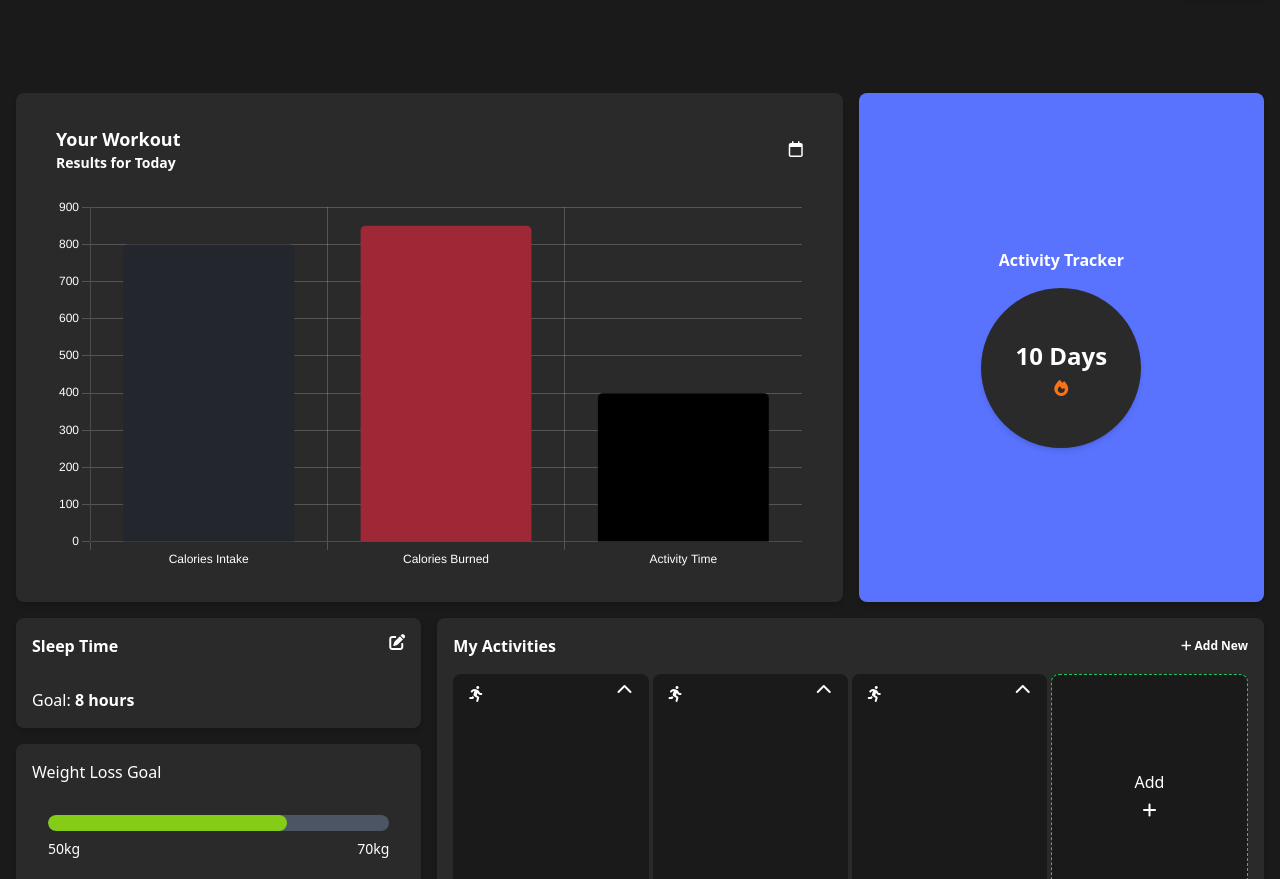
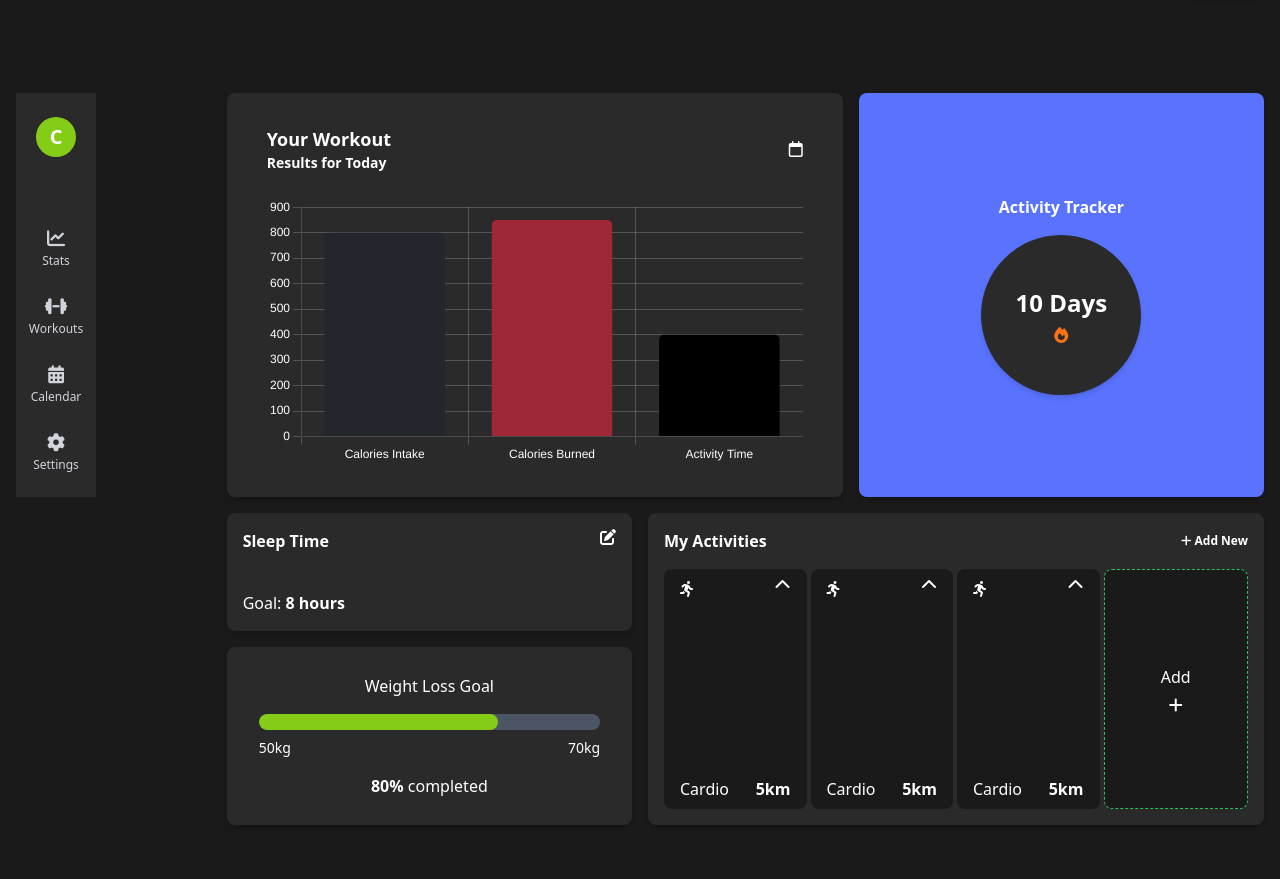
Before and after one commit to rubentotterman/logify, a website: page index.html in a window 1280 px wide. Shown: the part 71-950 px from the top of the page. Drawn offline with nearby package versions, Linux system fonts and the light colour scheme.

Commit message:
General updates to the UI

```diff
--- a/index.html
+++ b/index.html
@@ -13,33 +13,7 @@
     <!--Content wrapper (adjust values in config if needed)-->
   <div id="app" class="container flex flex-1 flex-col">
 
-    <!-- Sidebar -->
-    <nav class="bg-lightPanel text-white sm:hidden md:hidden hidden w-20  fixed top-0 left-0 flex flex-col items-center justify-between py-6 space-y-8">
-    <!-- Logo -->
-    <div class="w-10 h-10 bg-lime-500 rounded-full flex items-center justify-center">
-      <span class="text-xl font-bold">C</span>
-    </div>
 
-    <!-- Sidebar Navigation Links -->
-    <div class="space-y-6">
-        <a href="#" class="flex flex-col items-center text-gray-300 hover:text-white">
-          <i class="fa-solid fa-chart-line text-lg"></i>
-          <span class="text-xs">Stats</span>
-        </a>
-        <a href="#" class="flex flex-col items-center text-gray-300 hover:text-white">
-          <i class="fa-solid fa-dumbbell text-lg"></i>
-          <span class="text-xs">Workouts</span>
-        </a>
-        <a href="#" class="flex flex-col items-center text-gray-300 hover:text-white">
-          <i class="fa-solid fa-calendar-days text-lg"></i>
-          <span class="text-xs">Calendar</span>
-        </a>
-      <a href="#" class="flex flex-col items-center text-gray-300 hover:text-white">
-        <i class="fa-solid fa-cog text-lg"></i>
-        <span class="text-xs">Settings</span>
-      </a>
-    </div>
-    </nav>
 
     <!--Navbar content-->
     <nav class="navbar justify-between text text-white pt-5 relative flex">
@@ -71,23 +45,54 @@
           </div>
           <div class="flex items-center gap-2 w-full hover:bg-gray-700 px-2">
             <i class="fa-solid fa-house"></i>
-            <a href="#" class="block text-white py-2">Home</a>
+            <a href="#" class="block text-white py-2">Workouts</a>
           </div>
           <div class="flex items-center gap-2 w-full hover:bg-gray-700 px-2">
             <i class="fa-solid fa-house"></i>
-            <a href="#" class="block text-white py-2">Home</a>
+            <a href="#" class="block text-white py-2">Stats</a>
           </div>
           <div class="flex items-center gap-2 w-full hover:bg-gray-700 px-2">
             <i class="fa-solid fa-house"></i>
-            <a href="#" class="block text-white py-2">Home</a>
+            <a href="#" class="block text-white py-2">Settings</a>
           </div>
         </div>
       </nav>
 
     <!--Start of grid-->
-    <div class="flex flex-col lg:grid lg:grid-cols-12 gap-4 mt-24 flex-1">
+    <div class="flex flex-col justify-center lg:grid lg:grid-cols-6 gap-4 mt-24 flex-1">
+
+      <!-- Sidebar -->
+    <nav class="bg-lightPanel lg:flex sm:hidden hidden col-span-1 text-white w-20 flex flex-col items-center justify-between py-6 ">
+      <!-- Logo -->
+      <div class="w-10 h-10 bg-lime-500 rounded-full flex items-center justify-center">
+        <span class="text-xl font-bold">C</span>
+      </div>
+
+      <!-- Sidebar Navigation Links -->
+      <div class="space-y-6">
+          <a href="#" class="flex flex-col items-center text-gray-300 hover:text-white">
+            <i class="fa-solid fa-chart-line text-lg"></i>
+            <span class="text-xs">Stats</span>
+          </a>
+          <a href="#" class="flex flex-col items-center text-gray-300 hover:text-white">
+            <i class="fa-solid fa-dumbbell text-lg"></i>
+            <span class="text-xs">Workouts</span>
+          </a>
+          <a href="#" class="flex flex-col items-center text-gray-300 hover:text-white">
+            <i class="fa-solid fa-calendar-days text-lg"></i>
+            <span class="text-xs">Calendar</span>
+          </a>
+        <a href="#" class="flex flex-col items-center text-gray-300 hover:text-white">
+          <i class="fa-solid fa-cog text-lg"></i>
+          <span class="text-xs">Settings</span>
+        </a>
+      </div>
+      </nav>
+
+
+
       <!--Chart Card-->
-        <div class="bg-lightPanel text-white rounded-lg font-bold lg:col-span-8 py-2 px-4 shadow-md">
+        <div class="bg-lightPanel text-white rounded-lg font-bold lg:col-span-3 py-2 px-4 shadow-md">
             <div class="card bg-beige p-6 rounded-lg gap-6">
                 <!-- Text Content -->
                 <div class="text-content whitespace-nowrap h-full">
@@ -96,7 +101,7 @@
                             <h2 class="text-lg font-bold">Your Workout</h2>
                             <p class="text-sm font-semibold">Results for Today</p>
                         </div>
-                        <i class="fa-regular fa-calendar"></i>
+                        <i class="fa-regular fa-calendar cursor-pointer"></i>
                     </div>
                 </div>
                 <div class="chart-container mt-6 flex items-center justify-center">
@@ -106,7 +111,7 @@
         </div>
 
         <!--Activity Tracker Card-->
-        <div class="bg-accentBlue text-white rounded-lg col-span-4 py-4 px-4 font-bold shadow-md flex justify-center items-center">
+        <div class="bg-accentBlue text-white rounded-lg col-span-2 py-4 px-4 font-bold shadow-md flex justify-center items-center">
             <!--Header-->
             <div>
                 <div class="mb-4 justify-center items-center flex">
@@ -124,7 +129,7 @@
         </div>
 
         <!--Sleep Time -->
-        <div class="bg-lightPanel col-span-4 row-span-1 py-4 px-4 rounded-lg shadow-md text-white">
+        <div class="bg-lightPanel col-start-2 col-span-2 row-span-1 py-4 px-4 rounded-lg shadow-md text-white">
            <div class="flex flex-col justify-between h-full">
             <div class="flex justify-between">
               <p class="font-bold">Sleep Time</p>
@@ -137,7 +142,7 @@
         </div>
 
         <!--My Activities Card-->
-        <div class="bg-lightPanel flex flex-col text-white col-span-8 row-span-2 py-4 px-4 rounded-lg shadow-md font-bold ">
+        <div class="bg-lightPanel flex flex-col text-white col-span-3 row-span-2 py-4 px-4 rounded-lg shadow-md font-bold ">
           <div class="flex justify-between mb-4">
             <h1 class="font-bold">My Activities</h1>
             <div class="flex justify-center items-center cursor-pointer">
@@ -146,7 +151,7 @@
           </div>
           <div class="flex flex-col lg:items-center lg:flex-row gap-1 lg:w-full lg:h-full overflow-x-auto">
             <!--First card-->
-            <div id="child" class="bg-darkBackground hover:bg-gray-800 flex flex-col justify-between h-60 px-4 py-2 rounded-lg text-white font-thin sm:flex-1  ">
+            <div id="child" class="bg-darkBackground hover:bg-gray-800 flex flex-col justify-between lg:h-60  px-4 py-2 rounded-lg text-white font-thin lg:flex-1 ">
               <div class="flex justify-between">
                 <div class="">
                   <i class="fa-solid fa-person-running"></i>
@@ -159,7 +164,7 @@
               </div>
             </div>
             <!--Second card-->
-            <div id="child" class="bg-darkBackground hover:bg-gray-800 flex flex-col justify-between h-60 px-4 py-2 rounded-lg text-white font-thin sm:flex-1  ">
+            <div id="child" class="bg-darkBackground hover:bg-gray-800 flex flex-col justify-between lg:h-60 px-4 py-2 rounded-lg text-white font-thin lg:flex-1  ">
               <div class="flex justify-between">
                 <div class="">
                   <i class="fa-solid fa-person-running"></i>
@@ -172,7 +177,7 @@
               </div>
             </div>
             <!--Third card-->
-            <div id="child" class="bg-darkBackground hover:bg-gray-800 flex flex-col justify-between h-60 px-4 py-2 rounded-lg text-white font-thin sm:flex-1  ">
+            <div id="child" class="bg-darkBackground hover:bg-gray-800 flex flex-col justify-between lg:h-60 px-4 py-2 rounded-lg text-white font-thin lg:flex-1  ">
               <div class="flex justify-between">
                 <div class="">
                   <i class="fa-solid fa-person-running"></i>
@@ -185,7 +190,7 @@
               </div>
             </div>
             <!--Fourth card-->
-            <div id="child" class="bg-darkBackground hover:bg-gray-800 flex h-60 px-4 py-2 rounded-lg border border-dashed border-green-500 text-white font-thin sm:flex-1 cursor-pointer ">
+            <div id="child" class="bg-darkBackground hover:bg-gray-800 flex lg:h-60 px-4 py-2 rounded-lg border border-dashed border-green-500 text-white font-thin lg:flex-1 cursor-pointer ">
               <div class="flex flex-col gap-2 items-center justify-center w-full h-full">
                 <p>Add</p>
                 <i class="fa-solid fa-plus"></i>
@@ -195,8 +200,8 @@
         </div>
 
         <!--Weightloss card-->
-        <div class="bg-lightPanel col-span-4 row-span-1 py-4 px-4 rounded-lg text-white shadow-md">
-          <div class="flex flex-col justify-between h-full">
+        <div class="bg-lightPanel col-start-2 col-span-2 row-span-1 py-2 px-4 rounded-lg text-white shadow-md">
+          <div class="flex flex-col h-full justify-center items-center ">
             <p>Weight Loss Goal</p>
             <div class="p-4 rounded-lg w-full max-w-lg">
               <!-- Progress Bar Container -->
```
